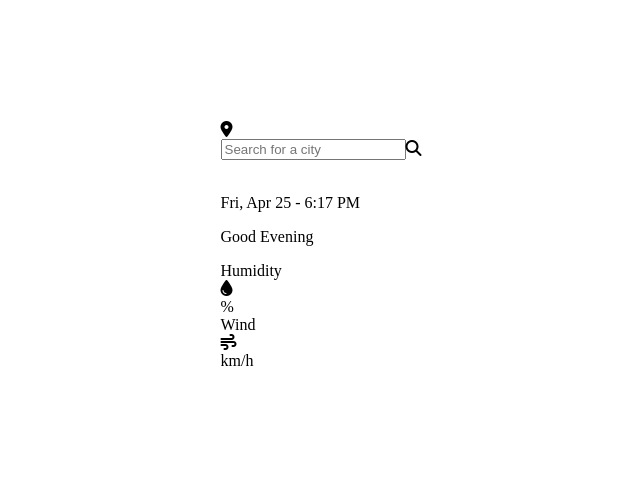
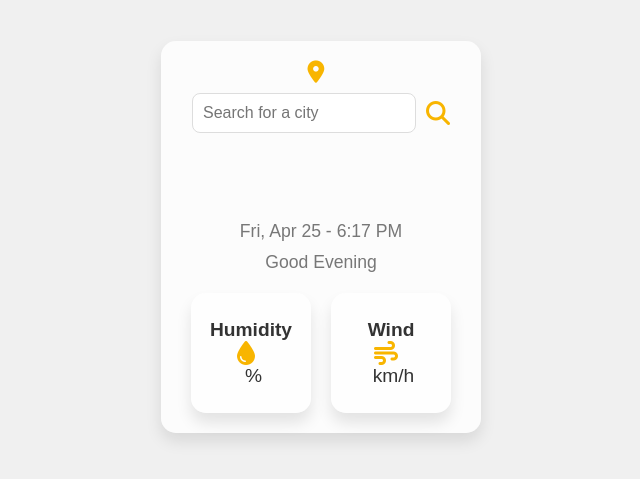
Before and after one commit to krishivsaini/Weather-Forecast, a React (Vite) app in the folder WeatherForecast/: page / in a window 1280 px wide. Shown: the part 163-642 px from the top of the page, without its empty margins (319-959 px from the left). Built offline with nearby package versions, Linux system fonts and the light colour scheme; no server answers.

Commit message:
added initial styles but problem to solve a full spaning background

```diff
--- a/WeatherForecast/src/index.css
+++ b/WeatherForecast/src/index.css
@@ -1,3 +1,15 @@
+.container {
+    display: flex;
+    justify-content: center;
+    align-items: center;
+    flex-direction: column;
+    text-align: center;
+    min-height: 100vh;
+    width: 100%;
+    height: 100%;
+    padding: 10px;
+    transition: background 0.5s ease-in-out;
+}
 .sunny-bg {
     background: linear-gradient(to right, #fceabb, #f8b500);
 }
@@ -26,10 +38,168 @@
     background: linear-gradient(to right, #43cea2, #185a9d);
 }
 
-  /* You can also add padding or full height */
-  .container {
+* {
+    margin: 0;
+    padding: 0;
+    box-sizing: border-box;
+}
+
+body {
+    font-family: 'Arial', sans-serif;
+    background-color: #f0f0f0;
+    color: #333;
+    display: flex;
+    justify-content: center;
+    align-items: center;
     min-height: 100vh;
+    width: 100%;
+    height: 100%;
+    padding: 0; /* Remove default padding */
+    margin: 0; /* Ensure no margin on edges */
+    transition: background 0.5s ease-in-out;
+}
+
+.weather-app {
+    background-color: rgba(255, 255, 255, 0.8);
+    padding: 20px;
+    border-radius: 15px;
+    box-shadow: 0 8px 16px rgba(0, 0, 0, 0.1);
+    max-width: 500px;
+    height: 100%;
+    width: 100%;
+    box-sizing: border-box;
+}
+.search {
+    margin-bottom: 20px;
+}
+
+.search-top {
+    font-size: 1.2rem;
+    margin-bottom: 10px;
+    display: flex;
+    justify-content: center;
+    align-items: center;
+}
+
+.search-top i {
+    margin-right: 10px;
+    font-size: 1.4rem;
+    color: #f8b500;
+}
+
+.location {
+    font-weight: bold;
+    font-size: 1.6rem;
+    color: #333;
+}
+.search-bar {
     display: flex;
     align-items: center;
     justify-content: center;
+    margin-top: 10px;
 }
+
+.search-bar input {
+    padding: 10px;
+    border-radius: 8px;
+    border: 1px solid #ddd;
+    width: 80%;
+    font-size: 1rem;
+}
+
+.search-bar i {
+    font-size: 1.5rem;
+    cursor: pointer;
+    margin-left: 10px;
+    color: #f8b500;
+}
+.weather {
+    margin: 30px 0;
+    font-size: 1.5rem;
+}
+
+.weather-type {
+    font-weight: bold;
+    font-size: 2rem;
+}
+
+.temp {
+    font-size: 3rem;
+    font-weight: bold;
+    color: #f8b500;
+}
+
+.weather-date p {
+    font-size: 1.1rem;
+    color: #777;
+    margin-top: 10px;
+}
+.weather-data {
+    display: flex;
+    justify-content: space-around;
+    margin-top: 20px;
+}
+
+.weather-data .humidity,
+.weather-data .wind {
+  display: flex;
+  flex-direction: column;
+  justify-content: center;
+  align-items: center;
+  background-color: rgba(255, 255, 255, 0.7);
+  width: 120px;
+  height: 120px;
+  border-radius: 15px;
+  box-shadow: 0 10px 15px rgba(0, 0, 0, 0.1);
+  padding: 10px;
+  font-size: 1.2rem;
+  color: #333;
+  margin: 0 10px;
+  transition: transform 0.3s ease-in-out;
+}
+.weather-data .humidity:hover,
+.weather-data .wind:hover {
+  transform: scale(1.1);
+}
+
+.weather-data i {
+    margin-right: 10px;
+    font-size: 1.5rem;
+    color: #f8b500;
+}
+
+.weather-data .data-name {
+    font-weight: bold;
+}
+
+.weather-data .data {
+    margin-left: 5px;
+    font-size: 1.2rem;
+}
+@media (max-width: 768px) {
+    .container {
+      padding: 20px;
+    }
+
+    .weather-app {
+      width: 100%;
+    }
+
+    .weather-type {
+      font-size: 2rem;
+    }
+
+    .temp {
+      font-size: 3rem;
+    }
+
+    .weather-data {
+      flex-direction: column;
+      align-items: center;
+    }
+
+    .weather-data .humidity,
+    .weather-data .wind {
+      margin-bottom: 15px;
+    }
+}
```
Lines whose indentation alone changed are shown as unchanged.
